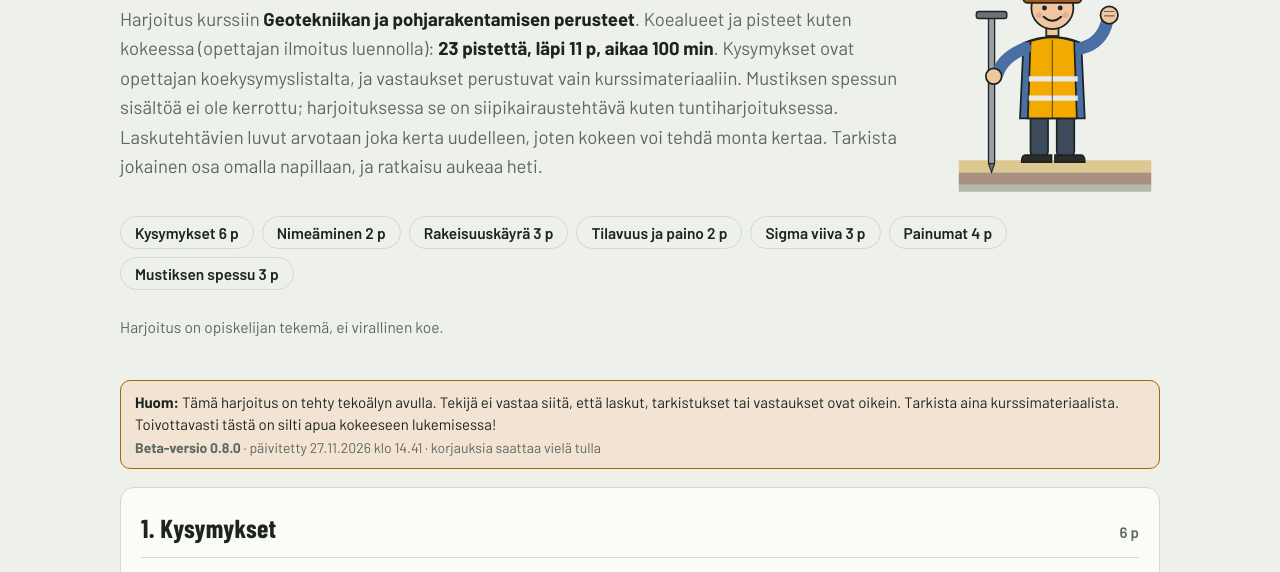
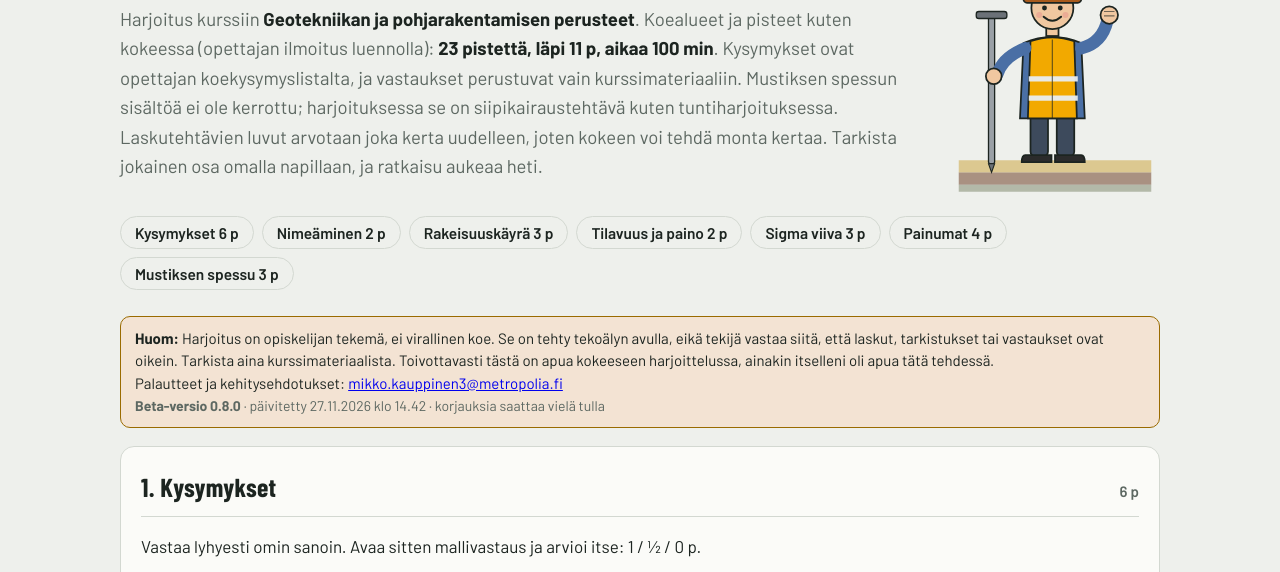
Before and after one commit to Komentorivi/Komentorivi.github.io, a plain HTML site: page geotekniikka/index.html in a window 1280 px wide. Shown: the part 166-738 px from the top of the page. Drawn offline with nearby package versions, Linux system fonts and the light colour scheme.

Commit message:
Geotekniikka: huomautus yhteen laatikkoon, palauteosoite
Co-Authored-By: Claude Opus 5.5 <noreply@anthropic.com>

```diff
--- a/geotekniikka/index.html
+++ b/geotekniikka/index.html
@@ -217,9 +217,8 @@ table.pysty th:first-child{text-align:center}
   <div class="rakenne">
     <span class="pill">Kysymykset 6 p</span><span class="pill">Nimeäminen 2 p</span><span class="pill">Rakeisuuskäyrä 3 p</span><span class="pill">Tilavuus ja paino 2 p</span><span class="pill">Sigma viiva 3 p</span><span class="pill">Painumat 4 p</span><span class="pill">Mustiksen spessu 3 p</span>
   </div>
-  <p class="pieni">Harjoitus on opiskelijan tekemä, ei virallinen koe.</p>
 </header>
-<p class="vastuu" role="note"><b>Huom:</b> Tämä harjoitus on tehty tekoälyn avulla. Tekijä ei vastaa siitä, että laskut, tarkistukset tai vastaukset ovat oikein. Tarkista aina kurssimateriaalista. Toivottavasti tästä on silti apua kokeeseen lukemisessa!<br><span class="versio"><b>Beta-versio 0.8.0</b> · päivitetty 27.11.2026 klo 14.41 · korjauksia saattaa vielä tulla</span></p>
+<p class="vastuu" role="note"><b>Huom:</b> Harjoitus on opiskelijan tekemä, ei virallinen koe. Se on tehty tekoälyn avulla, eikä tekijä vastaa siitä, että laskut, tarkistukset tai vastaukset ovat oikein. Tarkista aina kurssimateriaalista. Toivottavasti tästä on apua kokeeseen harjoittelussa, ainakin itselleni oli apua tätä tehdessä.<br>Palautteet ja kehitysehdotukset: <a href="mailto:mikko.kauppinen3@metropolia.fi">mikko.kauppinen3@metropolia.fi</a><br><span class="versio"><b>Beta-versio 0.8.0</b> · päivitetty 27.11.2026 klo 14.42 · korjauksia saattaa vielä tulla</span></p>
 <main id="koe"></main>
 <section class="tulos" id="tulos" hidden></section>
 
```
Also changed, not shown: geotekniikka/apumateriaali.html (+1 -1 lines).
